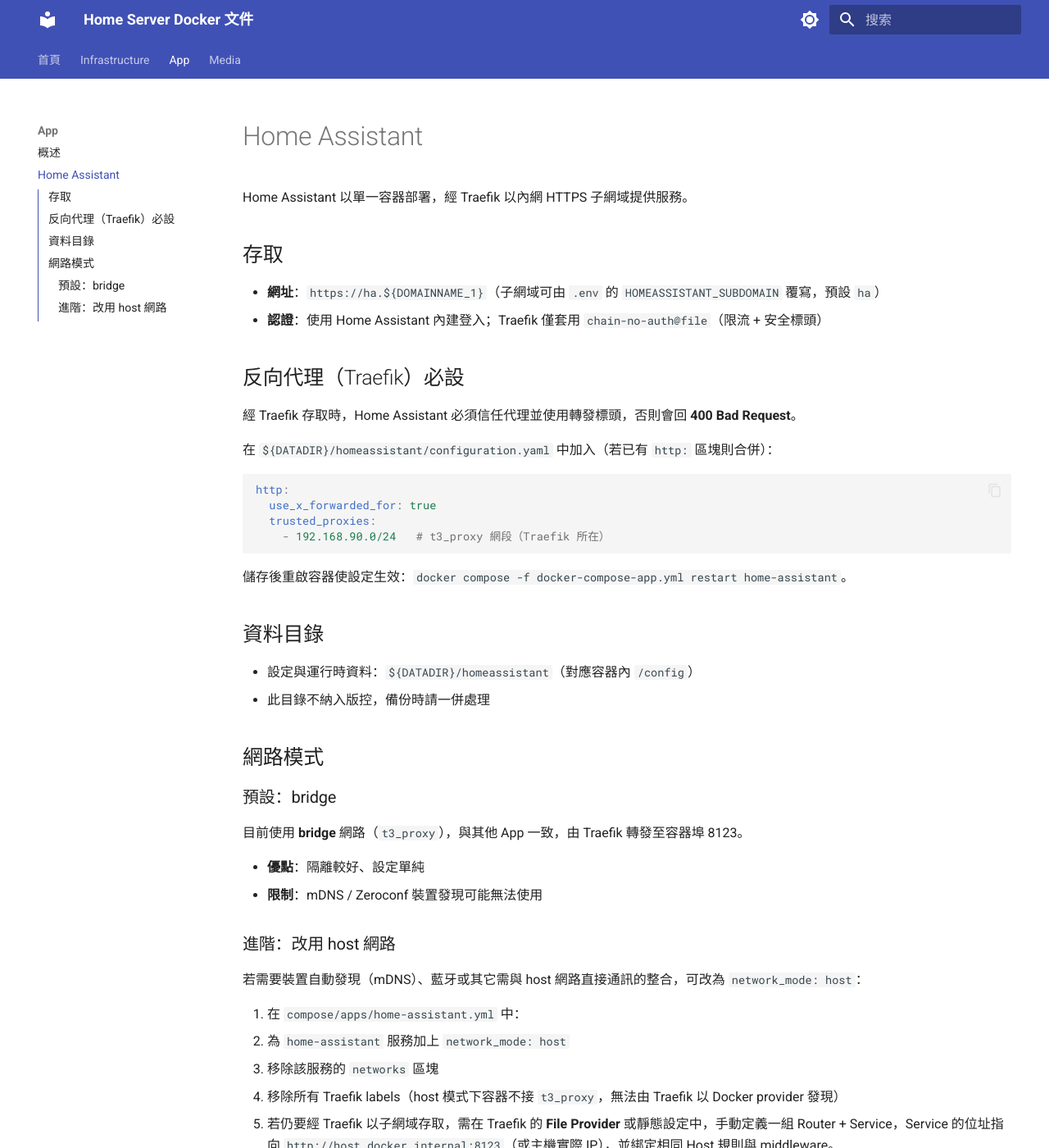
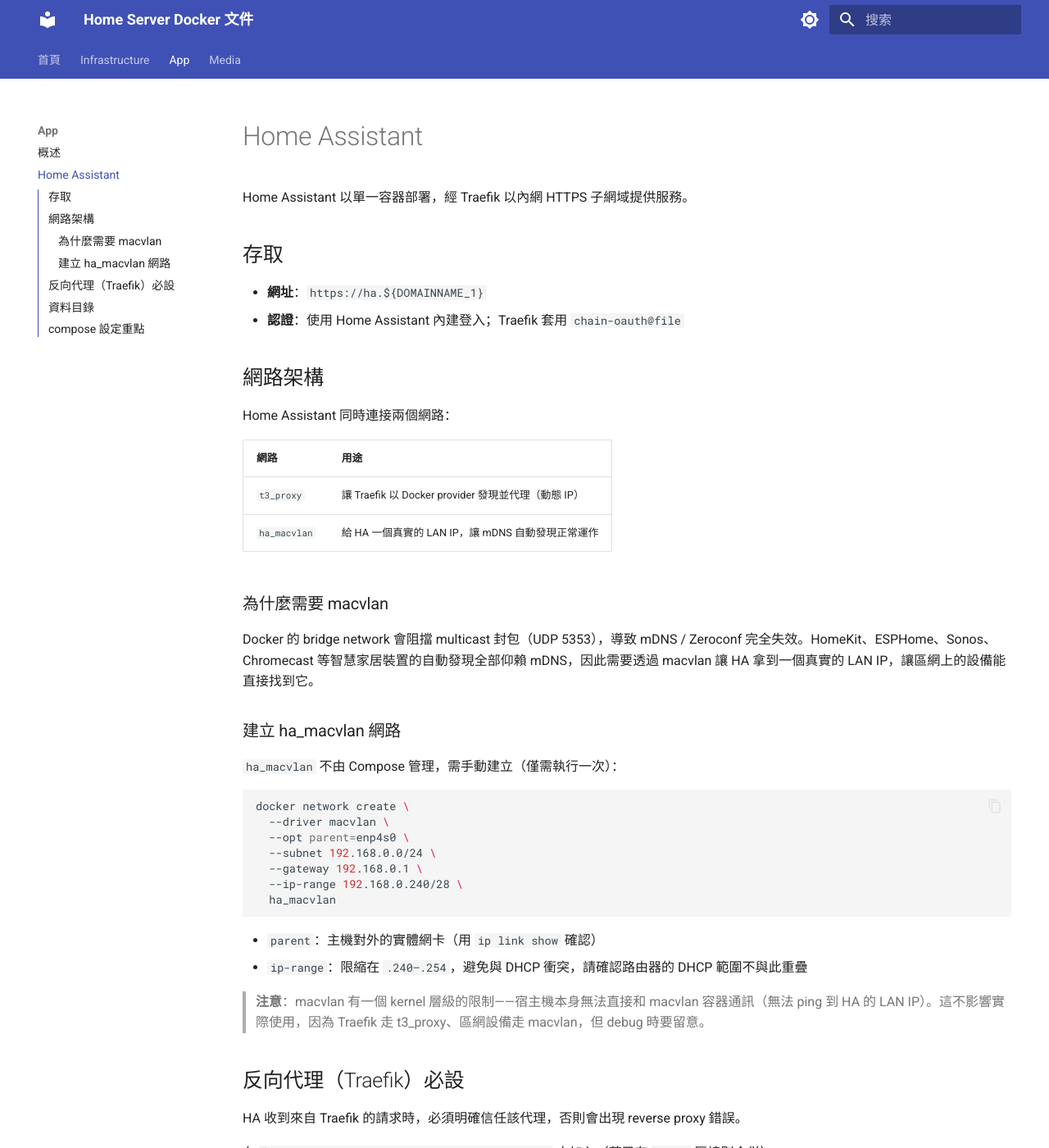
Before and after one commit to novis10813/home-server-setup, an MkDocs documentation site: the page built from docs/app/home-assistant.md, in a window 1280 px wide and 1400 px high. Shown: the whole window at 82% size. Built offline with MkDocs 1.6.1 and Material for MkDocs 9.7.7, drawn with Linux system fonts in a browser that asks for light colours; some of the changed text lies outside the part shown.

Commit message:
make Home Assistant legal for repo setup

````diff
--- a/docs/app/home-assistant.md
+++ b/docs/app/home-assistant.md
@@ -4,12 +4,44 @@
 
 ## 存取
 
-- **網址**：`https://ha.${DOMAINNAME_1}`（子網域可由 `.env` 的 `HOMEASSISTANT_SUBDOMAIN` 覆寫，預設 `ha`）
-- **認證**：使用 Home Assistant 內建登入；Traefik 僅套用 `chain-no-auth@file`（限流 + 安全標頭）
+- **網址**：`https://ha.${DOMAINNAME_1}`
+- **認證**：使用 Home Assistant 內建登入；Traefik 套用 `chain-oauth@file`
+
+## 網路架構
+
+Home Assistant 同時連接兩個網路：
+
+| 網路 | 用途 |
+|---|---|
+| `t3_proxy` | 讓 Traefik 以 Docker provider 發現並代理（動態 IP）|
+| `ha_macvlan` | 給 HA 一個真實的 LAN IP，讓 mDNS 自動發現正常運作 |
+
+### 為什麼需要 macvlan
+
+Docker 的 bridge network 會阻擋 multicast 封包（UDP 5353），導致 mDNS / Zeroconf 完全失效。HomeKit、ESPHome、Sonos、Chromecast 等智慧家居裝置的自動發現全部仰賴 mDNS，因此需要透過 macvlan 讓 HA 拿到一個真實的 LAN IP，讓區網上的設備能直接找到它。
+
+### 建立 ha_macvlan 網路
+
+`ha_macvlan` 不由 Compose 管理，需手動建立（僅需執行一次）：
+
+```bash
+docker network create \
+  --driver macvlan \
+  --opt parent=enp4s0 \
+  --subnet 192.168.0.0/24 \
+  --gateway 192.168.0.1 \
+  --ip-range 192.168.0.240/28 \
+  ha_macvlan
+```
+
+- `parent`：主機對外的實體網卡（用 `ip link show` 確認）
+- `ip-range`：限縮在 `.240–.254`，避免與 DHCP 衝突，請確認路由器的 DHCP 範圍不與此重疊
+
+> **注意**：macvlan 有一個 kernel 層級的限制——宿主機本身無法直接和 macvlan 容器通訊（無法 ping 到 HA 的 LAN IP）。這不影響實際使用，因為 Traefik 走 t3_proxy、區網設備走 macvlan，但 debug 時要留意。
 
 ## 反向代理（Traefik）必設
 
-經 Traefik 存取時，Home Assistant 必須信任代理並使用轉發標頭，否則會回 **400 Bad Request**。
+HA 收到來自 Traefik 的請求時，必須明確信任該代理，否則會出現 reverse proxy 錯誤。
 
 在 `${DATADIR}/homeassistant/configuration.yaml` 中加入（若已有 `http:` 區塊則合併）：
 
@@ -17,36 +49,30 @@
 http:
   use_x_forwarded_for: true
   trusted_proxies:
-    - 192.168.90.0/24   # t3_proxy 網段（Traefik 所在）
+    - 192.168.90.254   # Traefik 在 t3_proxy 的固定 IP
 ```
 
-儲存後重啟容器使設定生效：`docker compose -f docker-compose-app.yml restart home-assistant`。
+儲存後重啟容器使設定生效：
+
+```bash
+docker compose -f docker-compose-app.yml restart home-assistant
+```
 
 ## 資料目錄
 
 - 設定與運行時資料：`${DATADIR}/homeassistant`（對應容器內 `/config`）
 - 此目錄不納入版控，備份時請一併處理
 
-## 網路模式
+## compose 設定重點
 
-### 預設：bridge
+`ha_macvlan` 是在 Compose 外部手動建立的網路，因此在 compose 檔案底部必須宣告為 `external: true`，否則啟動時會報錯：
 
-目前使用 **bridge** 網路（`t3_proxy`），與其他 App 一致，由 Traefik 轉發至容器埠 8123。
+```yaml
+networks:
+  t3_proxy:
+    external: true
+  ha_macvlan:
+    external: true
+```
 
-- **優點**：隔離較好、設定單純
-- **限制**：mDNS / Zeroconf 裝置發現可能無法使用
-
-### 進階：改用 host 網路
-
-若需要裝置自動發現（mDNS）、藍牙或其它需與 host 網路直接通訊的整合，可改為 `network_mode: host`：
-
-1. 在 `compose/apps/home-assistant.yml` 中：
-   - 為 `home-assistant` 服務加上 `network_mode: host`
-   - 移除該服務的 `networks` 區塊
-   - 移除所有 Traefik labels（host 模式下容器不接 `t3_proxy`，無法由 Traefik 以 Docker provider 發現）
-
-2. 若仍要經 Traefik 以子網域存取，需在 Traefik 的 **File Provider** 或靜態設定中，手動定義一組 Router + Service，Service 的位址指向 `http://host.docker.internal:8123`（或主機實際 IP），並綁定相同 Host 規則與 middleware。
-
-3. 重啟服務：`docker compose -f docker-compose-app.yml up -d home-assistant`
-
-改回 bridge 時還原上述變更即可。
+`t3_proxy` 不需要指定固定 IP（`ipv4_address`），讓 Docker 自動分配即可，Traefik 透過 labels 代理不依賴固定 IP。
````
Also changed, not shown: docker-compose-infrastructure.yml (+10 -0 lines), 1 other file.
